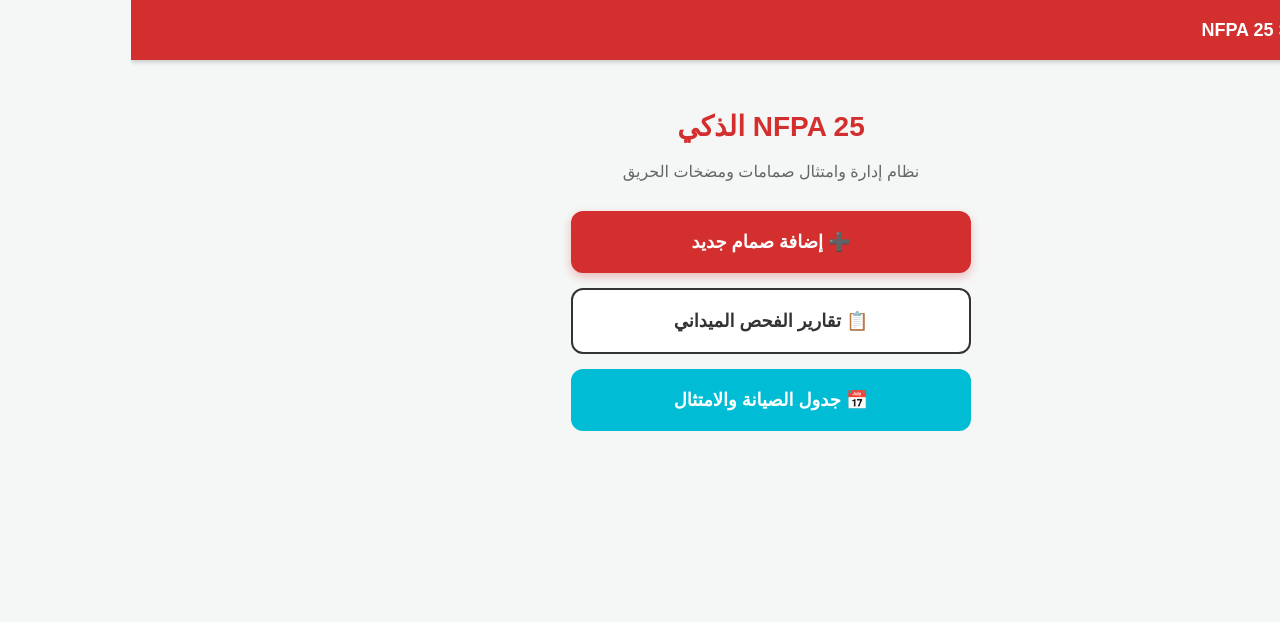
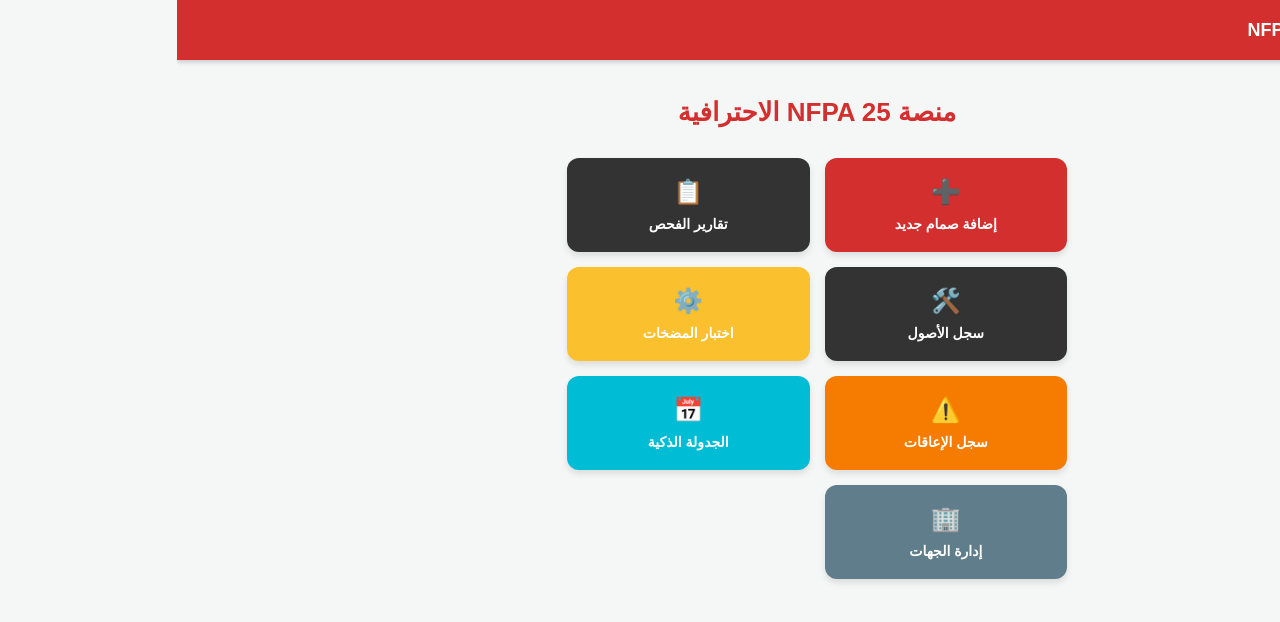
Before and after one commit to rootaipro-svg/nfpa-core2, a Next.js app: page / in a window 1280 px wide. Shown: the top 622 px of the page. Built offline with nearby package versions, Linux system fonts and the light colour scheme.

Commit message:
Update page.tsx

```diff
--- a/app/page.tsx
+++ b/app/page.tsx
@@ -3,31 +3,46 @@
 import Link from 'next/link';
 
 export default function Home() {
+  const menuItems = [
+    { title: 'إضافة صمام جديد', icon: '➕', href: '/add-valve', color: '#d32f2f' },
+    { title: 'تقارير الفحص', icon: '📋', href: '/dashboard', color: '#333' },
+    { title: 'سجل الأصول', icon: '🛠️', href: '/valves', color: '#333' },
+    { title: 'اختبار المضخات', icon: '⚙️', href: '/pump-test', color: '#fbc02d' },
+    { title: 'سجل الإعاقات', icon: '⚠️', href: '/impairments', color: '#f57c00' },
+    { title: 'الجدولة الذكية', icon: '📅', href: '/scheduler', color: '#00bcd4' },
+    { title: 'إدارة الجهات', icon: '🏢', href: '/management', color: '#607d8b' },
+  ];
+
   return (
-    <div style={{ padding: '20px', textAlign: 'center', direction: 'rtl' }}>
-      <div style={{ marginTop: '30px', marginBottom: '30px' }}>
-        <h1 style={{ color: '#d32f2f', fontSize: '28px' }}>NFPA 25 الذكي</h1>
-        <p style={{ color: '#666' }}>نظام إدارة وامتثال صمامات ومضخات الحريق</p>
-      </div>
+    <div style={{ padding: '20px', direction: 'rtl', textAlign: 'center' }}>
+      <h1 style={{ color: '#d32f2f', fontSize: '26px', marginBottom: '30px' }}>منصة NFPA 25 الاحترافية</h1>
 
-      <div style={{ display: 'flex', flexDirection: 'column', gap: '15px', maxWidth: '400px', margin: 'auto' }}>
-         <Link href="/add-valve" style={{ textDecoration: 'none' }}>
-           <button style={{ width: '100%', padding: '20px', fontSize: '18px', cursor: 'pointer', background: '#d32f2f', color: 'white', border: 'none', borderRadius: '12px', fontWeight: 'bold', boxShadow: '0 4px 10px rgba(211,47,47,0.3)' }}>
-             ➕ إضافة صمام جديد
-           </button>
-         </Link>
-
-         <Link href="/dashboard" style={{ textDecoration: 'none' }}>
-           <button style={{ width: '100%', padding: '20px', fontSize: '18px', cursor: 'pointer', background: '#fff', color: '#333', border: '2px solid #333', borderRadius: '12px', fontWeight: 'bold' }}>
-             📋 تقارير الفحص الميداني
-           </button>
-         </Link>
-
-         <Link href="/scheduler" style={{ textDecoration: 'none' }}>
-           <button style={{ width: '100%', padding: '20px', fontSize: '18px', cursor: 'pointer', background: '#00bcd4', color: 'white', border: 'none', borderRadius: '12px', fontWeight: 'bold' }}>
-             📅 جدول الصيانة والامتثال
-           </button>
-         </Link>
+      <div style={{
+        display: 'grid',
+        gridTemplateColumns: '1fr 1fr',
+        gap: '15px',
+        maxWidth: '500px',
+        margin: 'auto'
+      }}>
+        {menuItems.map((item, idx) => (
+          <Link key={idx} href={item.href} style={{ textDecoration: 'none' }}>
+            <div style={{
+              background: item.color,
+              color: 'white',
+              padding: '20px 10px',
+              borderRadius: '12px',
+              boxShadow: '0 4px 6px rgba(0,0,0,0.1)',
+              display: 'flex',
+              flexDirection: 'column',
+              alignItems: 'center',
+              gap: '10px',
+              fontWeight: 'bold'
+            }}>
+              <span style={{ fontSize: '24px' }}>{item.icon}</span>
+              <span style={{ fontSize: '14px' }}>{item.title}</span>
+            </div>
+          </Link>
+        ))}
       </div>
     </div>
   );
```
